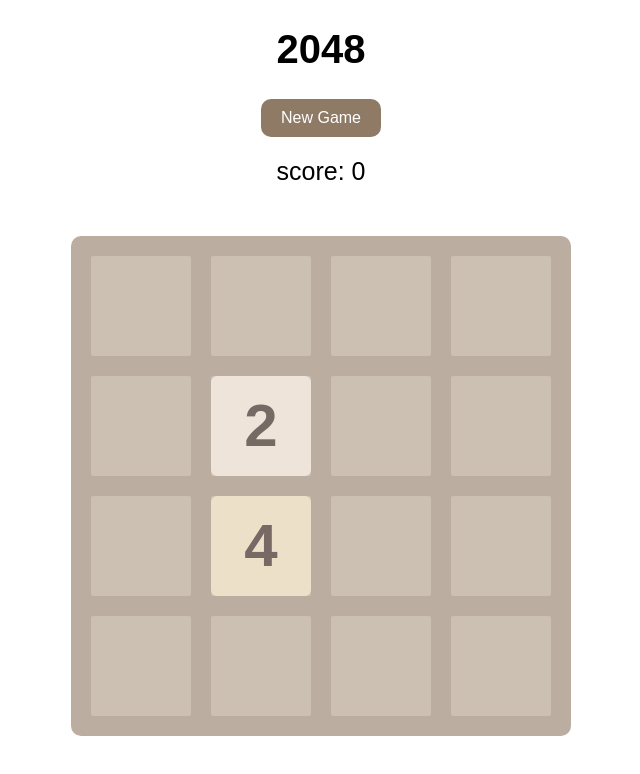
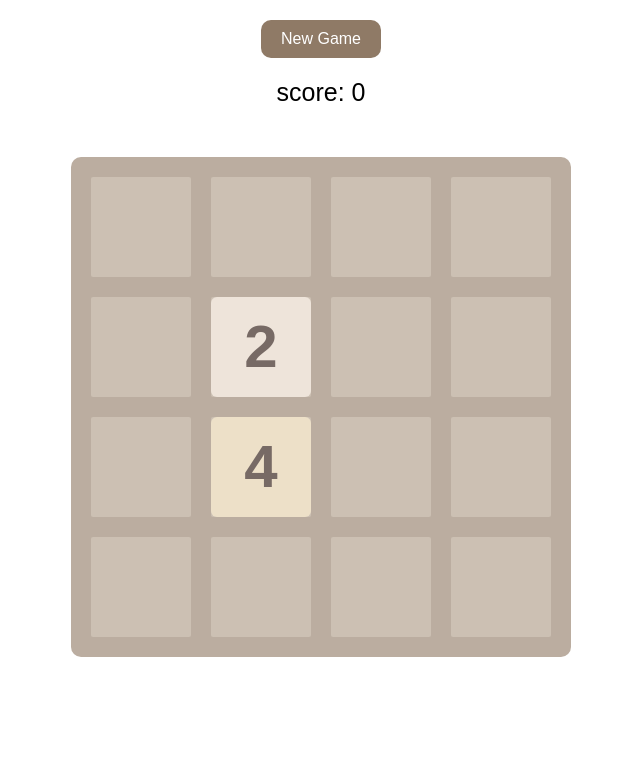
Before and after one commit to UltraREX/2048, a plain HTML site: page index.html in a window 1280 px wide. Shown: the whole page, without its empty margins (319-959 px from the left). Drawn offline with nearby package versions, Linux system fonts and the light colour scheme.

Commit message:
Update index.html

```diff
--- a/index.html
+++ b/index.html
@@ -13,7 +13,7 @@
 </head>
 <body>
 	<header>
-		<h1>2048</h1>
+		<!--<h1>2048</h1>-->
 		<a href="javascript:newgame();" id="newgamebutton">New Game</a>
 		<p>score: <span id="score">0</span></p>
 	</header>
```
